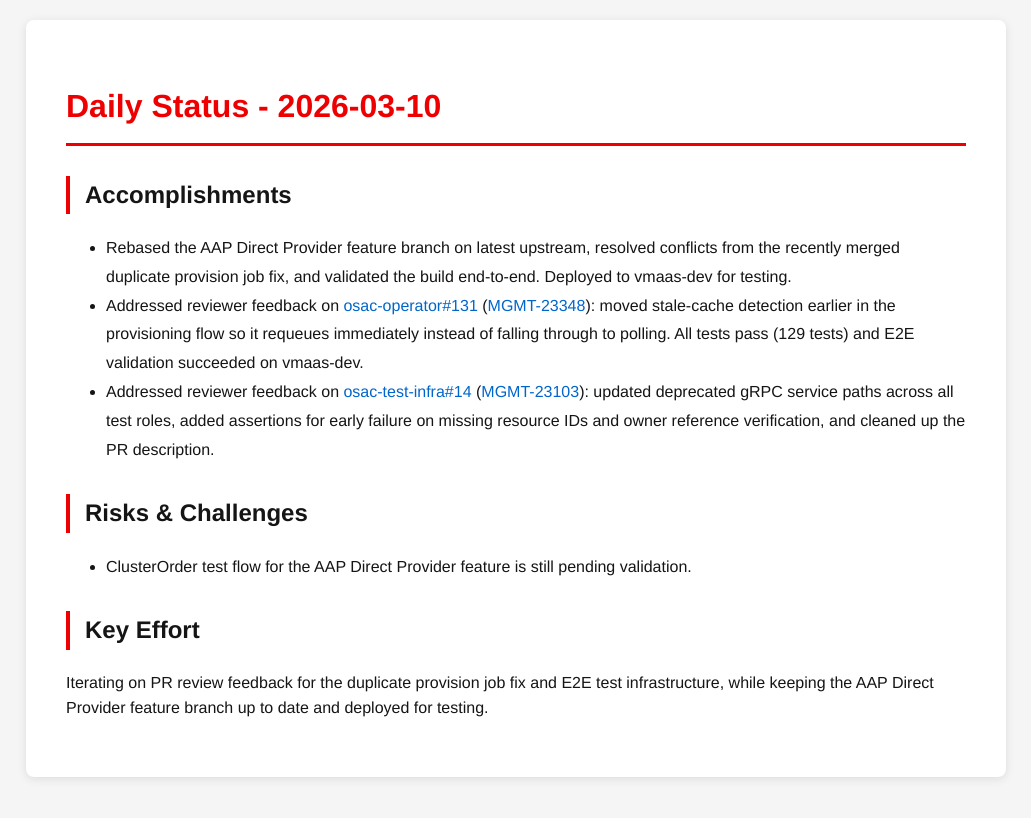
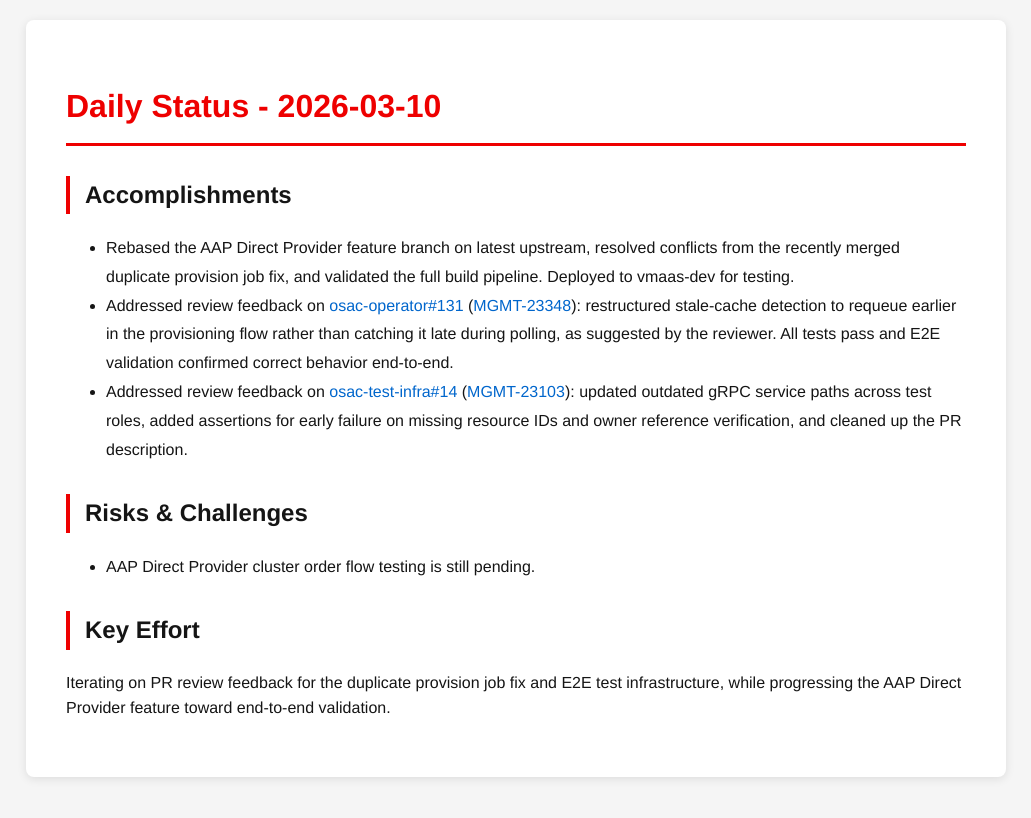
Before and after one commit to tzvatot/daily-status, a Jekyll site: the page built from 2026-03-10.md, in a window 1280 px wide. Shown: the top 818 px of the page, without its empty margins (124-1155 px from the left). Built offline with Jekyll 4.4.1, drawn with Linux system fonts in a browser that asks for light colours.

Commit message:
Daily status update - 2026-03-10

```diff
--- a/2026-03-10.md
+++ b/2026-03-10.md
@@ -7,12 +7,12 @@
 # Daily Status - 2026-03-10
 
 ## Accomplishments
-- Rebased the AAP Direct Provider feature branch on latest upstream, resolved conflicts from the recently merged duplicate provision job fix, and validated the build end-to-end. Deployed to vmaas-dev for testing.
-- Addressed reviewer feedback on [osac-operator#131](https://github.com/osac-project/osac-operator/pull/131) ([MGMT-23348](https://issues.redhat.com/browse/MGMT-23348)): moved stale-cache detection earlier in the provisioning flow so it requeues immediately instead of falling through to polling. All tests pass (129 tests) and E2E validation succeeded on vmaas-dev.
-- Addressed reviewer feedback on [osac-test-infra#14](https://github.com/osac-project/osac-test-infra/pull/14) ([MGMT-23103](https://issues.redhat.com/browse/MGMT-23103)): updated deprecated gRPC service paths across all test roles, added assertions for early failure on missing resource IDs and owner reference verification, and cleaned up the PR description.
+- Rebased the AAP Direct Provider feature branch on latest upstream, resolved conflicts from the recently merged duplicate provision job fix, and validated the full build pipeline. Deployed to vmaas-dev for testing.
+- Addressed review feedback on [osac-operator#131](https://github.com/osac-project/osac-operator/pull/131) ([MGMT-23348](https://issues.redhat.com/browse/MGMT-23348)): restructured stale-cache detection to requeue earlier in the provisioning flow rather than catching it late during polling, as suggested by the reviewer. All tests pass and E2E validation confirmed correct behavior end-to-end.
+- Addressed review feedback on [osac-test-infra#14](https://github.com/osac-project/osac-test-infra/pull/14) ([MGMT-23103](https://issues.redhat.com/browse/MGMT-23103)): updated outdated gRPC service paths across test roles, added assertions for early failure on missing resource IDs and owner reference verification, and cleaned up the PR description.
 
 ## Risks & Challenges
-- ClusterOrder test flow for the AAP Direct Provider feature is still pending validation.
+- AAP Direct Provider cluster order flow testing is still pending.
 
 ## Key Effort
-Iterating on PR review feedback for the duplicate provision job fix and E2E test infrastructure, while keeping the AAP Direct Provider feature branch up to date and deployed for testing.
+Iterating on PR review feedback for the duplicate provision job fix and E2E test infrastructure, while progressing the AAP Direct Provider feature toward end-to-end validation.
```
